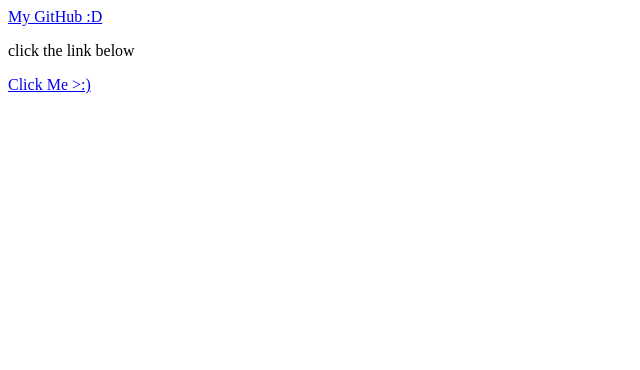
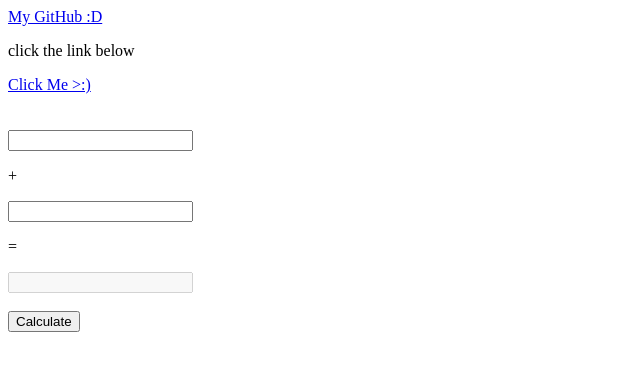
Before and after one commit to ChainChomp5040/chainchomp5040.github.io, a plain HTML site: page index.html in a window 1280 px wide. Shown: the whole page, without its empty margins (0-640 px from the left). Drawn offline with Linux system fonts and the light colour scheme.

Commit message:
Add files via upload

```diff
--- a/index.html
+++ b/index.html
@@ -1,10 +1,20 @@
 <!DOCTYPE html>
 <html>
 <body>
-
+<script src="index.js"></script>
 <a href="https://github.com/ChainChomp5040">My GitHub :D</a>
 <p>click the link below</p>
 <a href="https://www.youtube.com/watch?v=dQw4w9WgXcQ">Click Me >:)</a>
-
+<br>
+<br>
+<br>
+<input type="text" id="num1"></input>
+<p>+</p>
+<input type="text" id="num2"></input>
+<p>=</p>
+<input type="text" id="ans" disabled></input>
+<br>
+<br>
+<button onclick="calculate();" id="calc">Calculate</button>
 </body>
 </html>
```
